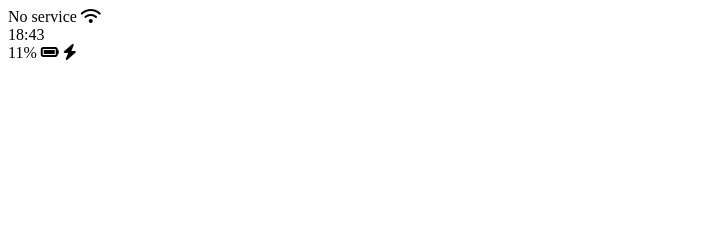
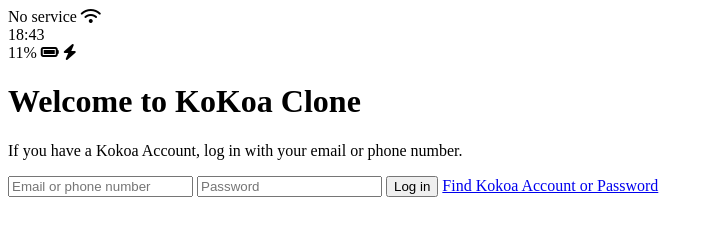
Before and after one commit to cinnamoneight26/kokoa_clone, a plain HTML site: page index.html in a window 1280 px wide. Shown: the whole page, without its empty margins (0-714 px from the left). Drawn offline with Linux system fonts and the light colour scheme.

```diff
--- a/index.html
+++ b/index.html
@@ -4,7 +4,7 @@
         <meta charset="UTF-8" />
         <meta http-equiv="X-UA-Compatible" content="IE=edge" />
         <meta name="viewport" content="width=device-width, initial-scale=1.0" />
-        <title>Welcome to Kokoa Tolk</title>
+        <title>Welcome to Kokoa Clone</title>
     </head>
     <body>
         <!-- 상태바 -->
@@ -22,6 +22,22 @@
                 <i class="fas fa-bolt"></i>
             </div>
         </div>
+        <!-- header -->
+        <header class="welcome-header">
+            <h1 class="welcome-header__title">Welcome to KoKoa Clone</h1>
+            <p class="welcome-header__text">
+                If you have a Kokoa Account, log in with your email or phone
+                number.
+            </p>
+        </header>
+        <!-- form -->
+        <form id="login-form">
+            <input type="text" placeholder="Email or phone number" />
+            <input type="password" placeholder="Password" />
+            <input type="submit" value="Log in" />
+            <a href="#">Find Kokoa Account or Password</a>
+        </form>
+
         <script
             src="https://kit.fontawesome.com/6478f529f2.js"
             crossorigin="anonymous"
```
Also changed, not shown: 1 other file.
